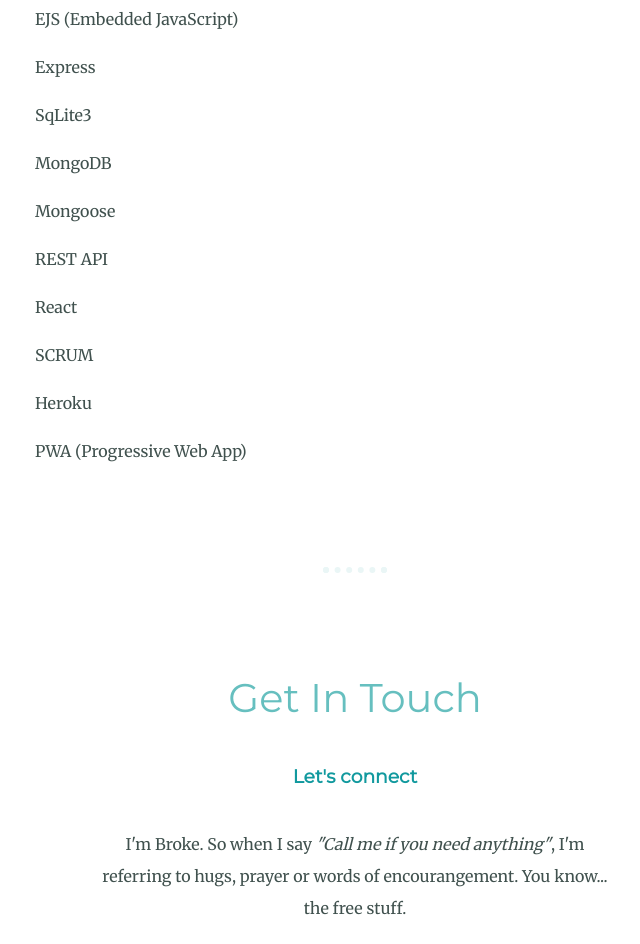
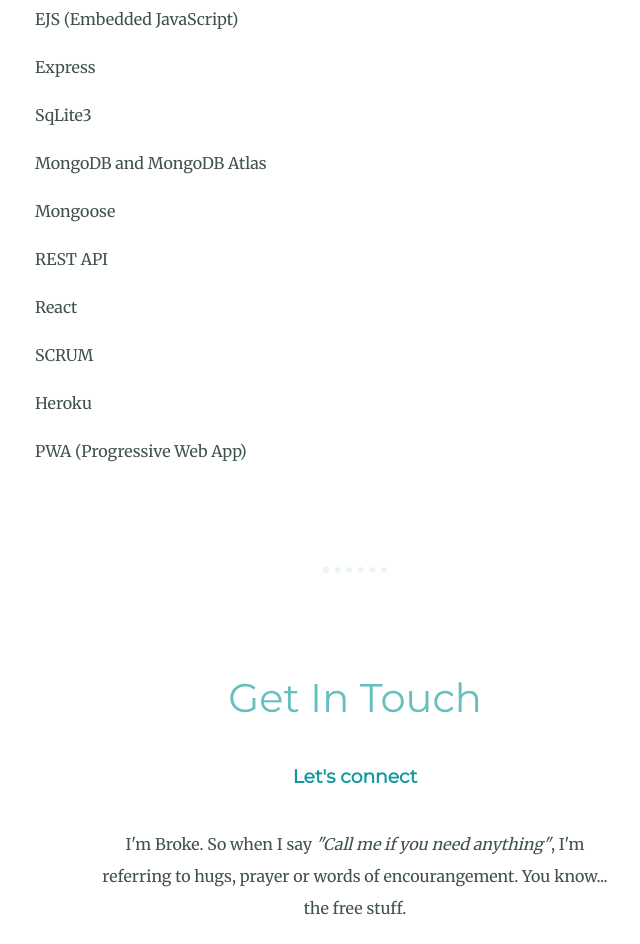
Before and after one commit to RazviCodingPadawan/My_CV, a plain HTML site: page index.html in a window 1280 px wide. Shown: the part 2327-3271 px from the top of the page, without its empty margins (285-925 px from the left). Drawn offline with Linux system fonts and the light colour scheme.

Commit message:
mongpdb atlas added

```diff
--- a/index.html
+++ b/index.html
@@ -51,7 +51,7 @@
         <p>EJS (Embedded JavaScript)</p>
         <p>Express</p>
         <p>SqLite3</p>
-        <p>MongoDB</p>
+        <p>MongoDB and MongoDB Atlas</p>
         <p>Mongoose</p>
         <p>REST API</p>
         <p>React</p>
```
